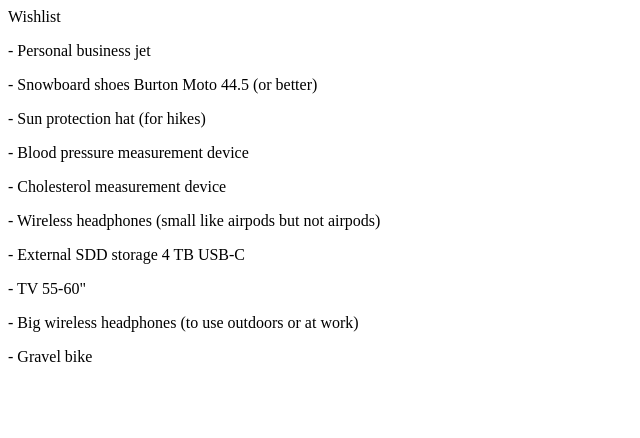
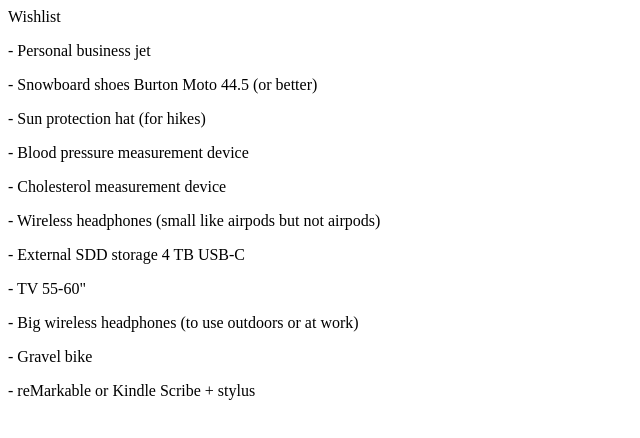
Before and after one commit to mop3emop3e/wishlist, a plain HTML site: page index.html in a window 1280 px wide. Shown: the whole page, without its empty margins (0-640 px from the left). Drawn offline with Linux system fonts and the light colour scheme.

Commit message:
Update index.html
New item

```diff
--- a/index.html
+++ b/index.html
@@ -21,6 +21,7 @@
 			<p>- TV 55-60"</p>
 			<p>- Big wireless headphones (to use outdoors or at work)</p>
 			<p>- Gravel bike</p>
+			<p>- reMarkable or Kindle Scribe + stylus</p>
 		</div>
 
 	</body>
```
